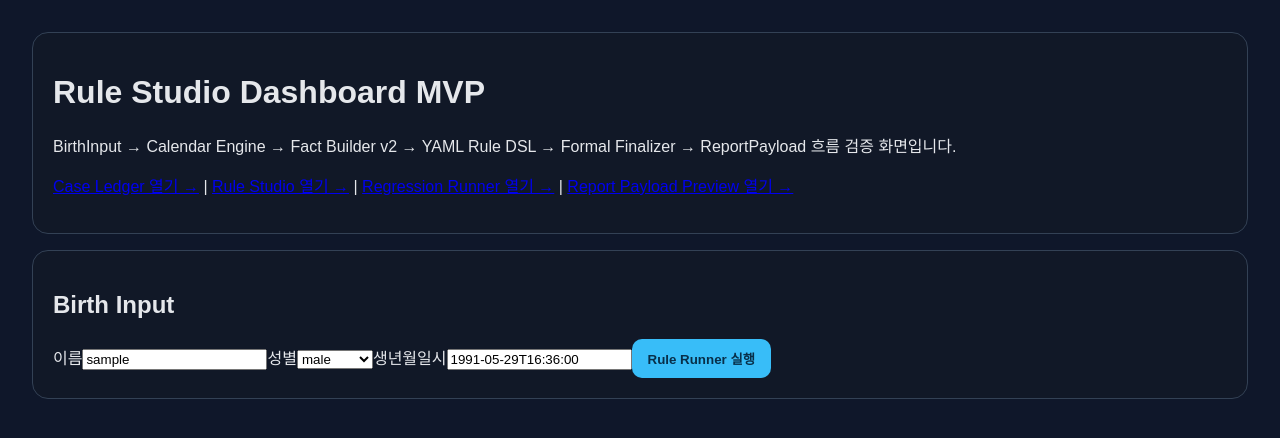
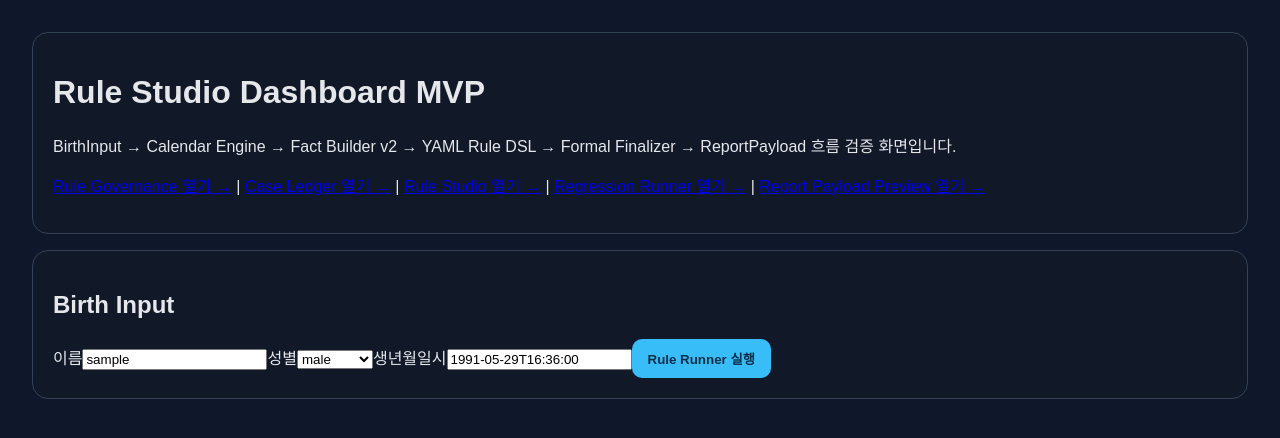
Before and after one commit to vujaderoom/sajuengine, a Next.js app in the folder frontend/: page /dashboard in a window 1280 px wide. Shown: the top 438 px of the page. Built offline with nearby package versions, Linux system fonts and the light colour scheme.

Commit message:
Link dashboard to governance page

```diff
--- a/frontend/app/dashboard/page.tsx
+++ b/frontend/app/dashboard/page.tsx
@@ -103,6 +103,7 @@ export default function DashboardPage() {
           ReportPayload 흐름 검증 화면입니다.
         </p>
         <p>
+          <Link href="/governance">Rule Governance 열기 →</Link>{" | "}
           <Link href="/cases">Case Ledger 열기 →</Link>{" | "}
           <Link href="/rules">Rule Studio 열기 →</Link>{" | "}
           <Link href="/regressions">Regression Runner 열기 →</Link>{" | "}
```
